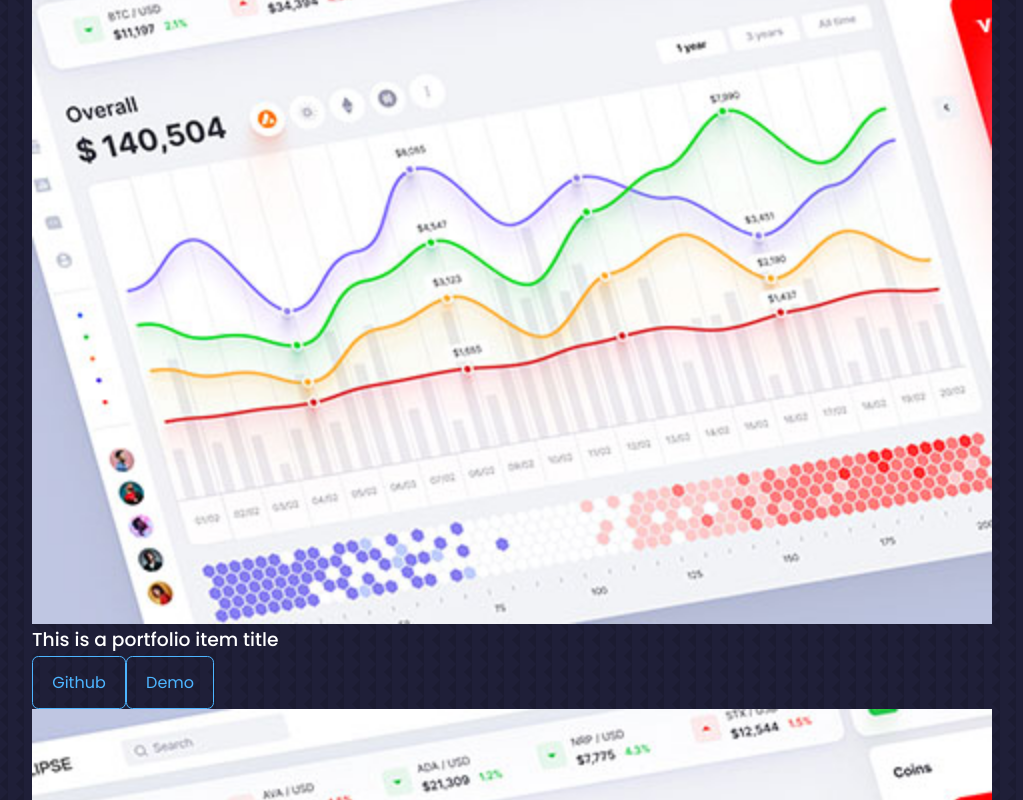
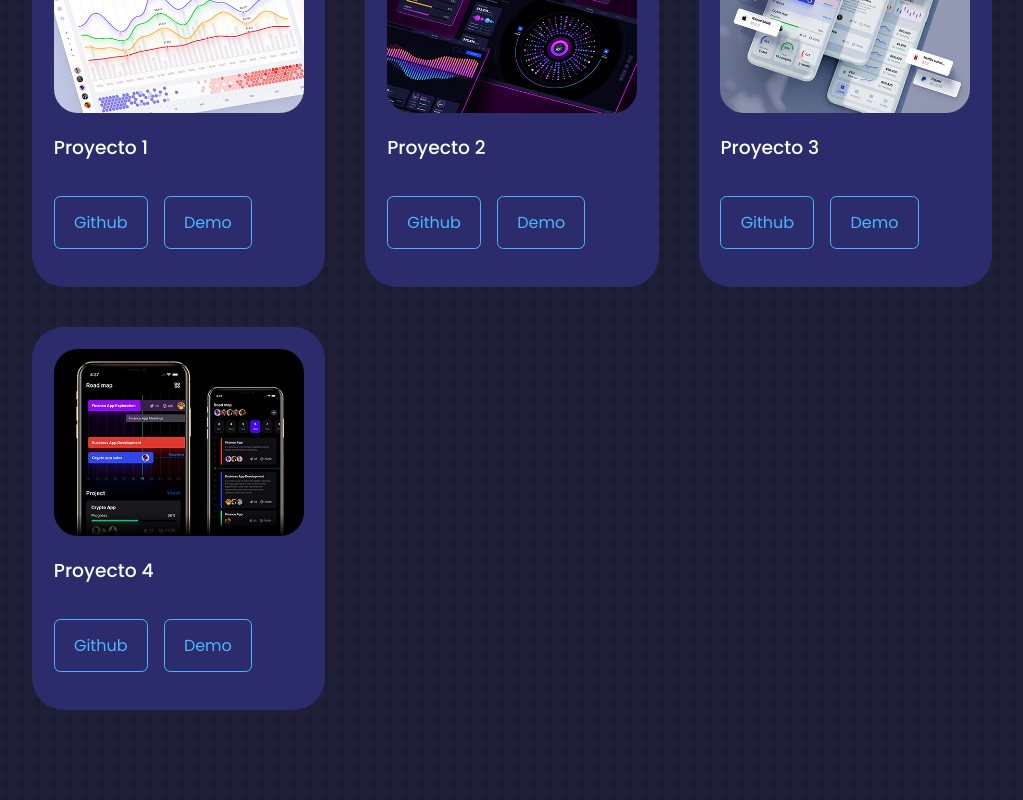
Before and after one commit to Boris-sys/react-portfolio, a React (Create React App) app: page / in a window 1280 px wide. Shown: the part 3240-4040 px from the top of the page, without its empty margins (128-1151 px from the left). Built offline with nearby package versions, Linux system fonts and the light colour scheme.

Commit message:
data map for portfolio component

```diff
--- a/src/components/portfolio/Portfolio.jsx
+++ b/src/components/portfolio/Portfolio.jsx
@@ -7,6 +7,37 @@
 import IMG5 from '../../assets/portfolio5.png'
 import IMG6 from '../../assets/portfolio6.jpg'
 
+const data = [
+  {
+    id: 1,
+    Image: IMG1,
+    title: "Proyecto 1",
+    git: "github.com",
+    demo: "github.com",
+  },
+  {
+    id: 2,
+    Image: IMG2,
+    title: "Proyecto 2",
+    git: "github.com",
+    demo: "github.com",
+  },
+  {
+    id: 3,
+    Image: IMG3,
+    title: "Proyecto 3",
+    git: "github.com",
+    demo: "github.com",
+  },
+  {
+    id: 4,
+    Image: IMG4,
+    title: "Proyecto 4",
+    git: "github.com",
+    demo: "github.com",
+  }
+]
+
 const Portfolio = () => {
   return (
     <section id='portfolio'>
@@ -14,51 +45,24 @@
       <h2>Portfolio</h2>
       <div className='container portfolio__container'>
 
-        <article className='portfolio__item'>
-          <div className='portfolio__item-image'>
-            <img src={IMG1} alt="" />
-          </div>
-          <h3> This is a portfolio item title</h3>
-          <a href="github.com" className='btn' target='_blank'>Github</a>
-          <a href="github.com" className='btn' target='_blank'>Demo</a>
-        </article>
+        {
+          data.map(({ id, Image, title, github, demo }) => {
+            return (
 
-        <article className='portfolio__item'>
-          <div className='portfolio__item-image'>
-            <img src={IMG1} alt="" />
-          </div>
-          <h3> This is a portfolio item title</h3>
-          <a href="github.com" className='btn' target='_blank'>Github</a>
-          <a href="github.com" className='btn' target='_blank'>Demo</a>
-        </article>
+              <article key={id} className='portfolio__item'>
+                <div className='portfolio__item-image'>
+                  <img src={Image} alt={title} />
+                </div>
+                <h3>{title}</h3>
+                <div className='portfolio__item-cta'>
+                  <a href={github} className='btn' target='_blank'>Github</a>
+                  <a href={demo} className='btn' target='_blank'>Demo</a>
+                </div>
+              </article>
 
-        <article className='portfolio__item'>
-          <div className='portfolio__item-image'>
-            <img src={IMG1} alt="" />
-          </div>
-          <h3> This is a portfolio item title</h3>
-          <a href="github.com" className='btn' target='_blank'>Github</a>
-          <a href="github.com" className='btn' target='_blank'>Demo</a>
-        </article>
-
-        <article className='portfolio__item'>
-          <div className='portfolio__item-image'>
-            <img src={IMG1} alt="" />
-          </div>
-          <h3> This is a portfolio item title</h3>
-          <a href="github.com" className='btn' target='_blank'>Github</a>
-          <a href="github.com" className='btn' target='_blank'>Demo</a>
-        </article>
-
-        <article className='portfolio__item'>
-          <div className='portfolio__item-image'>
-            <img src={IMG1} alt="" />
-          </div>
-          <h3> This is a portfolio item title</h3>
-          <a href="github.com" className='btn' target='_blank'>Github</a>
-          <a href="github.com" className='btn' target='_blank'>Demo</a>
-        </article>
-
+            )
+          })
+        }
       </div>
     </section>
   )
--- a/src/components/portfolio/portfolio.css
+++ b/src/components/portfolio/portfolio.css
@@ -0,0 +1,49 @@
+.portfolio__container {
+    display: grid;
+    grid-template-columns: repeat(3, 1fr);
+    gap: 2.5rem;
+}
+
+.portfolio__item{
+    background: var(--color-bg-variant);
+    padding: 1.3rem;
+    border-radius:2rem;
+    border: 1px solid transparent;
+    transition: var(--transition);
+}
+
+.portfolio__item:hover{
+    border-color: var(--color-primary-varint);
+    background: transparent;
+}
+
+.portfolio__item-image{
+    border-radius: 1.5rem;
+    overflow: hidden;
+}
+
+.portfolio__item h3{
+    margin: 1.2rem 0 2rem;
+}
+
+.portfolio__item-cta{
+    display: flex;
+    gap: 1rem;
+    margin-bottom: 1rem;
+}
+
+/*MEDIA MD DEVICE SIZES*/
+@media screen and (max-width: 1024px) {
+    .portfolio__container{
+        grid-template-columns: 1fr 1fr;
+        gap: 1.2rem;
+    }
+}
+
+/*MEDIA SM DEVICE SIZES*/
+@media screen and (max-width: 600px) {
+    .portfolio__container{
+        grid-template-columns: 1fr;
+        gap: 1rem;
+    }
+}
```
